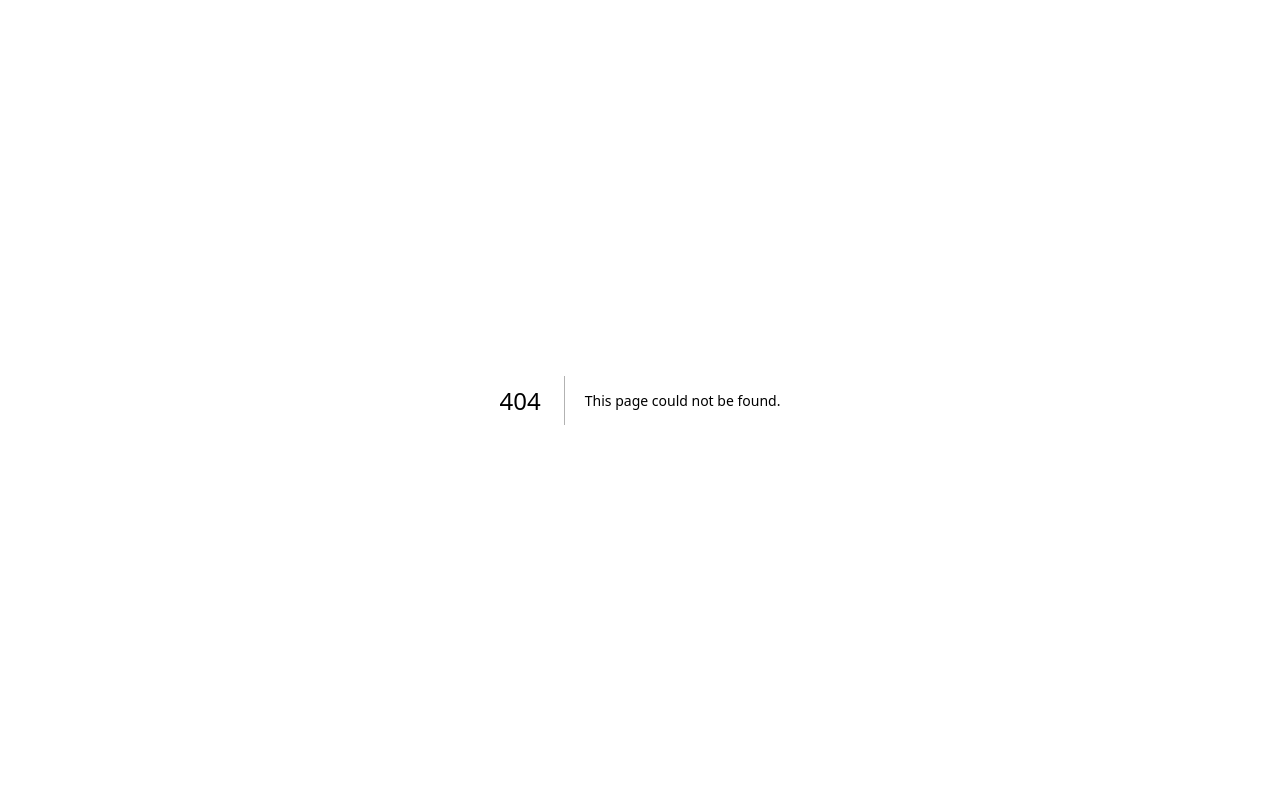
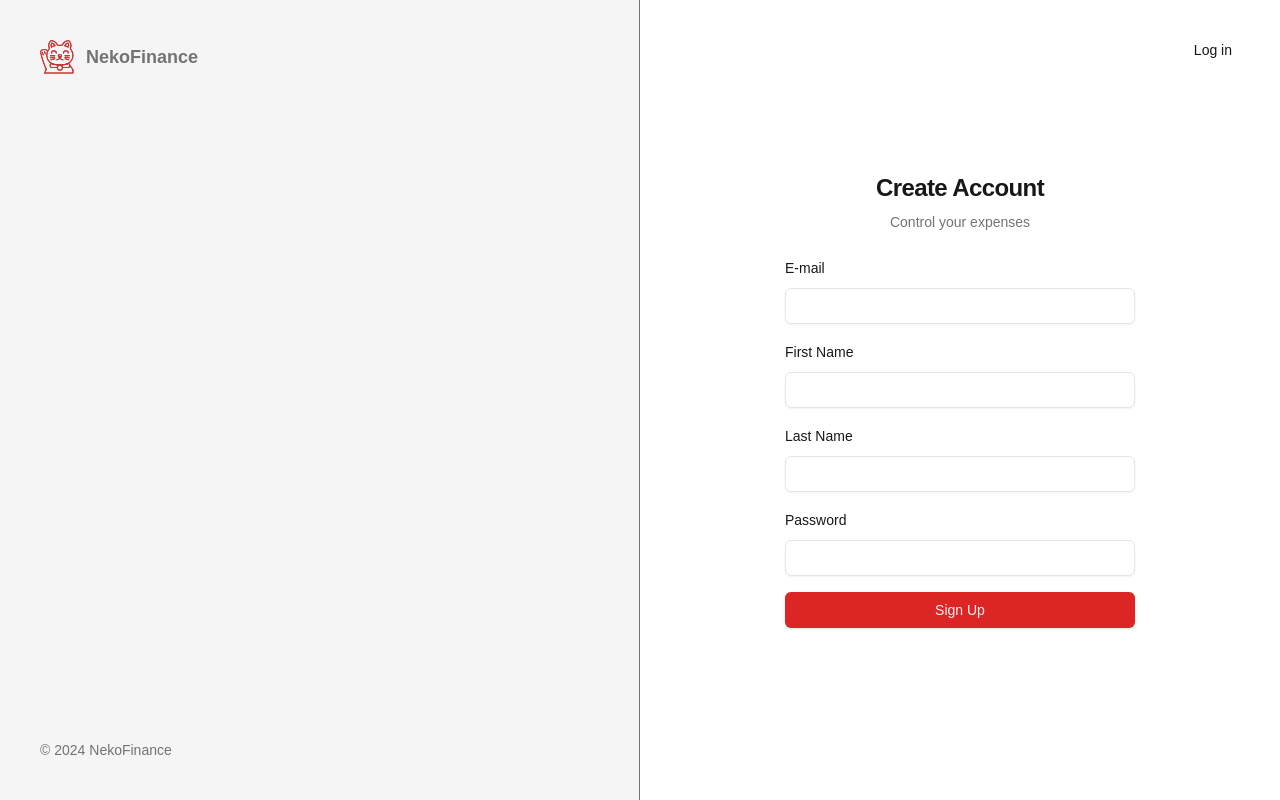
Before and after one commit to felipekejo/neko-finance-frontend, a Next.js app: page /sign-up in a window 1280 px wide. Before the commit this address had no page. Built offline with nearby package versions, Linux system fonts and the light colour scheme.

Commit message:
add header

```diff
--- a/package.json
+++ b/package.json
@@ -20,6 +20,7 @@
     "date-fns": "^3.6.0",
     "lucide-react": "^0.439.0",
     "next": "14.2.8",
+    "next-auth": "^4.24.7",
     "react": "^18",
     "react-day-picker": "^8.10.1",
     "react-dom": "^18",
--- a/src/app/(pages)/(auth)/layout.tsx
+++ b/src/app/(pages)/(auth)/layout.tsx
@@ -20,7 +20,7 @@ export default function Layout({ children }: { children: React.ReactNode }) {
           &copy; {new Date().getFullYear()} NekoFinance
         </footer>
       </div>
-      <div className="flex flex-col items-center justify-center">
+      <div className="flex flex-col items-center justify-center relative">
         {children}
       </div>
     </div>
--- a/src/app/(pages)/(auth)/sign-in/page.tsx
+++ b/src/app/(pages)/(auth)/sign-in/page.tsx
@@ -3,33 +3,49 @@
 import { Button } from '@/components/ui/button'
 import { Input } from '@/components/ui/input'
 import { Label } from '@/components/ui/label'
+import Link from 'next/link'
+import { useRouter } from 'next/navigation'
 import { Suspense } from 'react'
 import { useForm } from 'react-hook-form'
 import { toast } from 'sonner'
 import { z } from 'zod'
 
-const singInForm = z.object({
+const signInForm = z.object({
   email: z.string().email(),
 })
 
-type SignInForm = z.infer<typeof singInForm>
+type SignInForm = z.infer<typeof signInForm>
 
 export default function SignIn() {
+
+  const router = useRouter()
   const {
     register,
     handleSubmit,
     formState: { isSubmitting },
   } = useForm<SignInForm>({})
 
-  async function handleSignIn(data: SignInForm) {
+  async function handleSignIn(data: signInForm) {
     console.log(data)
-    await new Promise((resolve) => setTimeout(resolve, 1000))
-    toast.success('Sign In success')
+    try {
+
+
+      await new Promise((resolve) => setTimeout(resolve, 2000))
+
+      toast.success('Sign in success')
+      router.push('/')
+    } catch (error) {
+      toast.error('Credenciais inválidas.')
+    }
   }
 
   return (
     <Suspense fallback={<div>Loading...</div>}>
       <div className="p-8 bg-background">
+        <Button variant={'ghost'} asChild className='absolute top-8 right-8'>
+        <Link href={"/sign-up"}  >Create Account</Link>
+        </Button>
+
         <div className="w-[350px] flex flex-col justify-center gap-6">
           <div className="flex flex-col gap-2 text-center">
             <h1 className="text-2xl font-semibold tracking-tight">
--- /dev/null
+++ b/src/app/(pages)/(auth)/sign-up/page.tsx
@@ -0,0 +1,80 @@
+'use client'
+
+import { Button } from '@/components/ui/button'
+import { Input } from '@/components/ui/input'
+import { Label } from '@/components/ui/label'
+import Link from 'next/link'
+
+import { Suspense } from 'react'
+import { useForm } from 'react-hook-form'
+import { toast } from 'sonner'
+import { z } from 'zod'
+
+const signUpForm = z.object({
+  email: z.string().email(),
+  firstName: z.string().min(1, { message: 'First name is required' }),
+  lastName: z.string().min(1, { message: 'Last name is required' }),
+  password: z
+    .string()
+    .min(6, { message: 'Password should have at least 6 characters' }),
+})
+
+type SignUpForm = z.infer<typeof signUpForm>
+
+export default function SignUp() {
+  const {
+    register,
+    handleSubmit,
+    formState: { isSubmitting },
+  } = useForm<SignUpForm>({})
+
+  async function handleSignUp(data: SignUpForm) {
+    console.log(data)
+    await new Promise((resolve) => setTimeout(resolve, 1000))
+    toast.success('Sign In success')
+  }
+
+  return (
+    <Suspense fallback={<div>Loading...</div>}>
+      <div className="p-8 bg-background">
+        <Button variant={'ghost'} asChild className="absolute top-8 right-8">
+          <Link href={'/sign-in'}>Log in</Link>
+        </Button>
+        <div className="w-[350px] flex flex-col justify-center gap-6">
+          <div className="flex flex-col gap-2 text-center">
+            <h1 className="text-2xl font-semibold tracking-tight">
+              Create Account
+            </h1>
+            <p className="text-sm text-muted-foreground">
+              Control your expenses
+            </p>
+          </div>
+          <form className="space-y-4" onSubmit={handleSubmit(handleSignUp)}>
+            <div className="space-y-2">
+              <Label>E-mail</Label>
+              <Input type="email" id="email " {...register('email')} />
+            </div>
+
+            <div className="space-y-2">
+              <Label>First Name</Label>
+              <Input type="text" id="firstName " {...register('firstName')} />
+            </div>
+
+            <div className="space-y-2">
+              <Label>Last Name</Label>
+              <Input type="text" id="lastName " {...register('lastName')} />
+            </div>
+
+            <div className="space-y-2">
+              <Label>Password</Label>
+              <Input type="password" id="password " {...register('password')} />
+            </div>
+            <Button disabled={isSubmitting} className="w-full" type="submit">
+              Sign Up
+            </Button>
+          </form>
+        </div>
+      </div>
+    </Suspense>
+  )
+}
--- /dev/null
+++ b/src/app/(pages)/(root)/layout.tsx
@@ -0,0 +1,10 @@
+import { Header } from '@/components/Header'
+
+export default function Layout({ children }: { children: React.ReactNode }) {
+  return (
+    <div className="flex min-h-screen flex-col">
+      <Header />
+      <div className="flex-1 flex flex-col gap-4 p-8 pt-6">{children}</div>
+    </div>
+  )
+}
--- a/src/app/(pages)/(root)/page.tsx
+++ b/src/app/(pages)/(root)/page.tsx
@@ -1,11 +1,9 @@
 import { BodyHome } from '@/components/BodyHome'
-import { Sidebar } from '@/components/Sidebar'
 
 export default function Home() {
   return (
-    <main className="flex h-screen w-full">
-      <Sidebar />
+    <>
       <BodyHome />
-    </main>
+    </>
   )
 }
--- /dev/null
+++ b/src/app/(pages)/layout.tsx
@@ -0,0 +1,13 @@
+'use client'
+
+import { SessionProvider } from 'next-auth/react'
+import { Toaster } from 'sonner'
+
+export default function Layout({ children }: { children: React.ReactNode }) {
+  return (
+    <SessionProvider>
+      {children}
+      <Toaster richColors />
+    </SessionProvider>
+  )
+}
--- a/src/app/layout.tsx
+++ b/src/app/layout.tsx
@@ -1,6 +1,5 @@
 import type { Metadata } from 'next'
 import localFont from 'next/font/local'
-import { Toaster } from 'sonner'
 import './globals.css'
 
 const geistSans = localFont({
@@ -30,7 +29,7 @@ export default function RootLayout({
         className={`${geistSans.variable} ${geistMono.variable} antialiased`}
       >
         {children}
-        <Toaster richColors />
+
       </body>
     </html>
   )
--- a/src/components/Header.tsx
+++ b/src/components/Header.tsx
@@ -0,0 +1,47 @@
+'use client'
+import {
+  ArrowRightLeft,
+  ChartNoAxesCombined,
+  CircleDollarSign,
+  Home,
+} from 'lucide-react'
+import Image from 'next/image'
+import Link from 'next/link'
+import { NavLink } from './Nav-Link'
+
+export function Header() {
+  return (
+    <div className="border-b border-foreground/5">
+      <div className="flex h-16 items-center gap-6 px-6">
+        <Link href="/" className="flex items-center gap-2">
+          <Image
+            src="./icons/neko.svg"
+            width={34}
+            height={34}
+            alt="Horizontal Logo"
+            className="h-6 w-6"
+          />
+          <h1 className="text-2xl">NekoFinance</h1>
+        </Link>
+        <nav className="flex items-center space-x-4 lg:space-x-6">
+          <NavLink href={'/'}>
+            <Home className="h-4 w-4" />
+            Home
+          </NavLink>
+          <NavLink href="/accounts">
+            <CircleDollarSign className="h-4 w-4" />
+            My Accounts
+          </NavLink>
+          <NavLink href="/transactions">
+            <ArrowRightLeft className="h-4 w-4" />
+            Transactions
+          </NavLink>
+          <NavLink href="/stats">
+            <ChartNoAxesCombined className="h-4 w-4" />
+            Charts
+          </NavLink>
+        </nav>
+      </div>
+    </div>
+  )
+}
--- /dev/null
+++ b/src/components/Nav-Link.tsx
@@ -0,0 +1,16 @@
+import Link, { LinkProps } from 'next/link'
+import { usePathname } from 'next/navigation'
+
+export type NavLinkProps = LinkProps
+
+export function NavLink(props: NavLinkProps) {
+  const pathname = usePathname()
+
+  return (
+    <Link
+      data-active={pathname === props.href}
+      className="flex items-center gap-1.5 text-sm text-muted-foreground hover:text-foreground data-[active=true]:text-foreground"
+      {...props}
+    />
+  )
+}
```
Also changed, not shown: 1 other file (tests, documents, lock files or other folders).
